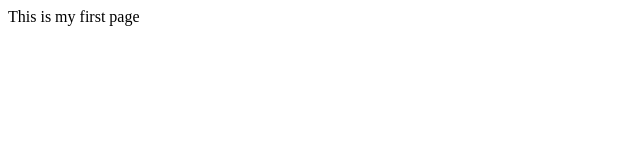
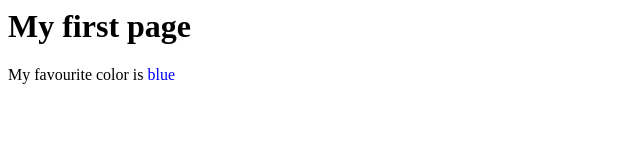
Before and after one commit to ryou12io/anime-hero, a plain HTML site: page index.html in a window 1280 px wide. Shown: the whole page, without its empty margins (0-640 px from the left). Drawn offline with Linux system fonts and the light colour scheme.

Commit message:
put a span in
my blue is now blue

```diff
--- a/index.html
+++ b/index.html
@@ -1 +1,2 @@
-<h>This is my first page</h>
+<h1>My first page</h1>
+<p>My favourite color is <span style="color: blue;">blue</span></p>
```
